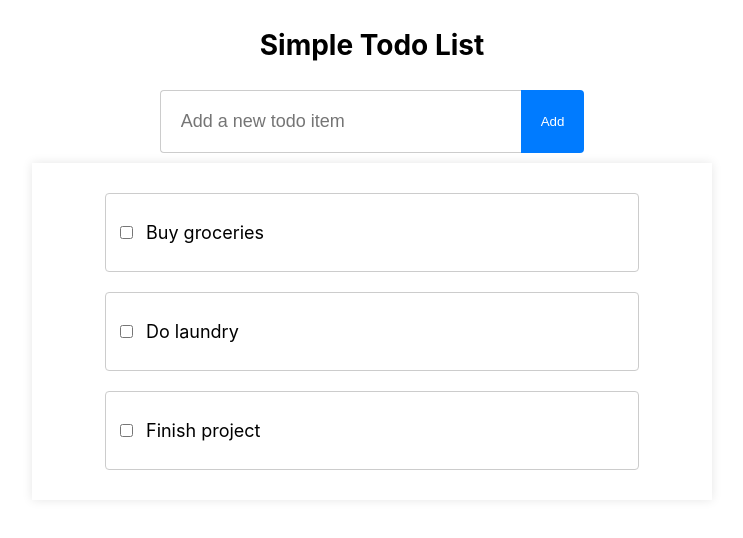
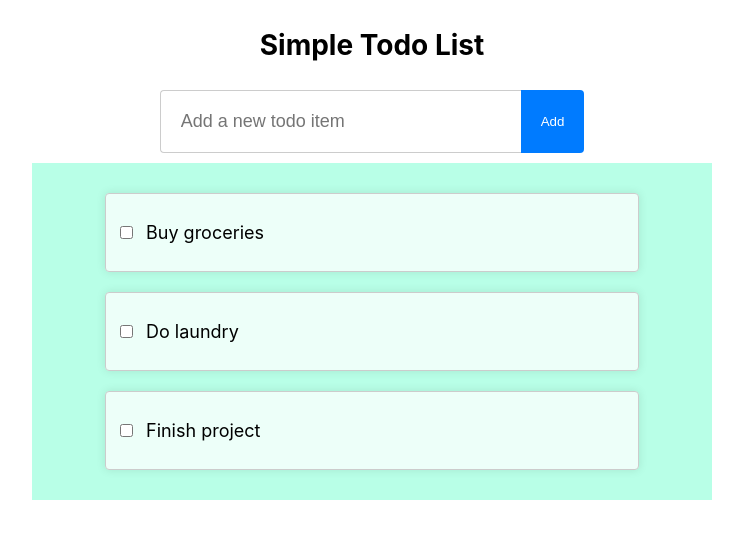
Before and after one commit to Stiegler-EdTech/react-todoList-template, a React (Create React App) app: page / in a window 1280 px wide. Shown: the top 538 px of the page, without its empty margins (268-1011 px from the left). Built offline with nearby package versions, Linux system fonts and the light colour scheme.

Commit message:
styling changes + render TodoItems manually

```diff
--- a/src/App.js
+++ b/src/App.js
@@ -1,24 +1,21 @@
-import './App.css';
-import TodoList from './components/jsx/TodoList';
-import NewTodo from './components/jsx/NewTodo';
+import "./App.css";
+import TodoList from "./components/jsx/TodoList";
+import NewTodo from "./components/jsx/NewTodo";
 
 const App = () => {
   const todos = [
-    {id: 1, text: "Buy groceries", isChecked: false},
-    {id: 2, text: "Do laundry", isChecked: false},
-    {id: 3, text: "Finish project", isChecked: false}
-  ]
-
-
-
+    { id: 1, text: "Buy groceries", isChecked: false },
+    { id: 2, text: "Do laundry", isChecked: false },
+    { id: 3, text: "Finish project", isChecked: false },
+  ];
 
   return (
     <div className="App">
       <h3>Simple Todo List</h3>
-      <NewTodo/>
-      <TodoList todos={todos}/>
+      <NewTodo />
+      <TodoList todos={todos} />
     </div>
   );
-}
+};
 
 export default App;
--- a/src/components/jsx/TodoList.js
+++ b/src/components/jsx/TodoList.js
@@ -1,16 +1,14 @@
-import TodoItem from './TodoItem';
-import '../styles/TodoList.css'
+import TodoItem from "./TodoItem";
+import "../styles/TodoList.css";
 
 const TodoList = (props) => {
-    return (
-      <div className="todoList">
-        {props.todos.map(item => (
-          <div className="todoItemContainer" key={item.id}>
-            <TodoItem item={item} />
-          </div>
-        ))}
-      </div>
-    );
-  }
+  return (
+    <div className="todoList">
+      <TodoItem item={props.todos[0]} />
+      <TodoItem item={props.todos[1]} />
+      <TodoItem item={props.todos[2]} />
+    </div>
+  );
+};
 
 export default TodoList;
--- a/src/components/styles/TodoItem.css
+++ b/src/components/styles/TodoItem.css
@@ -1,7 +1,13 @@
 .todoItem {
   display: flex;
   align-items: center;
-
+  width: 80%;
+  border: 1px solid #ccc;
+  border-radius: 4px;
+  margin: 10px 0;
+  padding: 10px;
+  box-shadow: 0 0 10px rgba(0, 0, 0, 0.1);
+  background-color: rgba(255, 255, 255, 0.749);
 }
 
 .todoItem p {
--- a/src/components/styles/TodoList.css
+++ b/src/components/styles/TodoList.css
@@ -1,17 +1,9 @@
 .todoList {
-    display: flex;
-    flex-direction: column;
-    align-items: center;
-    max-width: 50%;
-    margin:auto;
-    box-shadow: 0 0 10px rgba(0,0,0,0.1);
-    padding:20px;
-  }
-
-  .todoItemContainer {
-    width: 80%;
-    border: 1px solid #ccc;
-    border-radius: 4px;
-    margin: 10px 0;
-    padding: 10px;
-  }
+  display: flex;
+  flex-direction: column;
+  align-items: center;
+  max-width: 50%;
+  margin: auto;
+  background-color: rgba(127, 255, 212, 0.551);
+  padding: 20px;
+}
```
Also changed, not shown: src/components/jsx/NewTodo.js (+8 -7 lines). Lines whose indentation alone changed are shown as unchanged.
